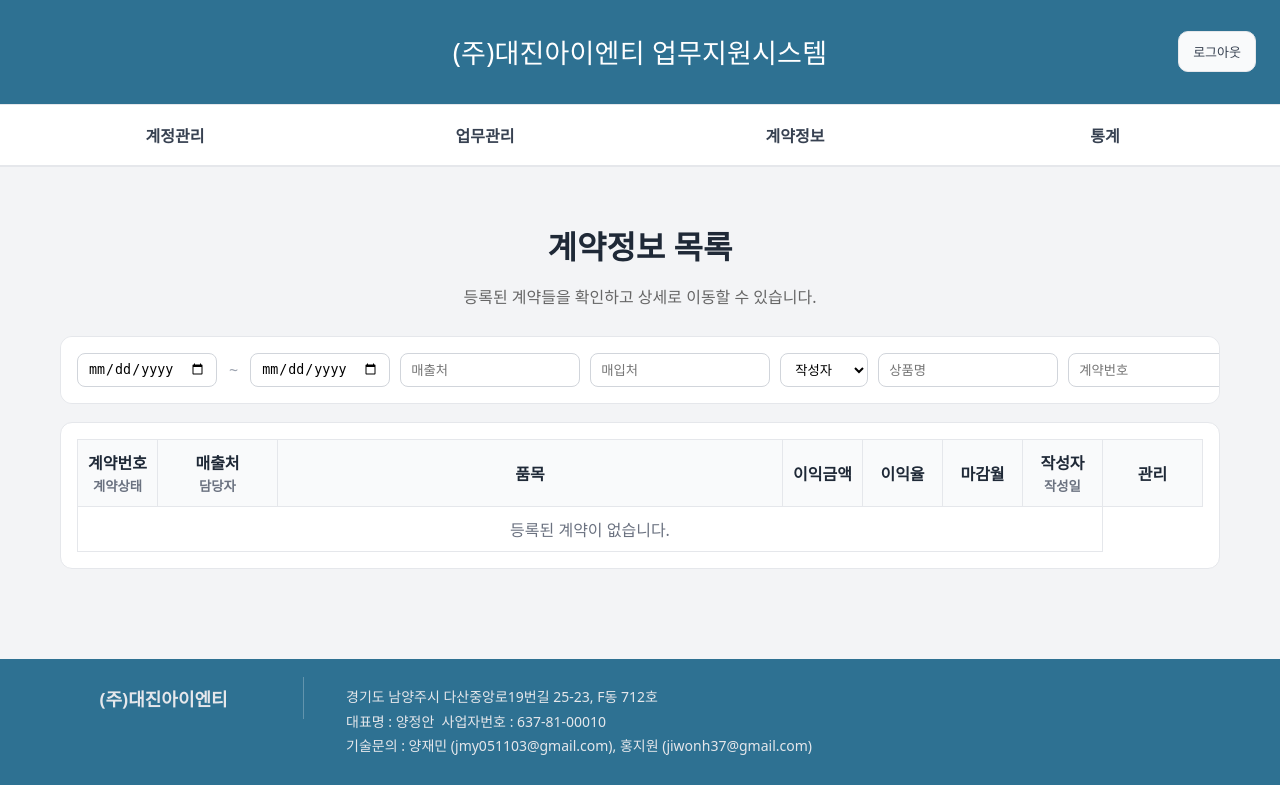
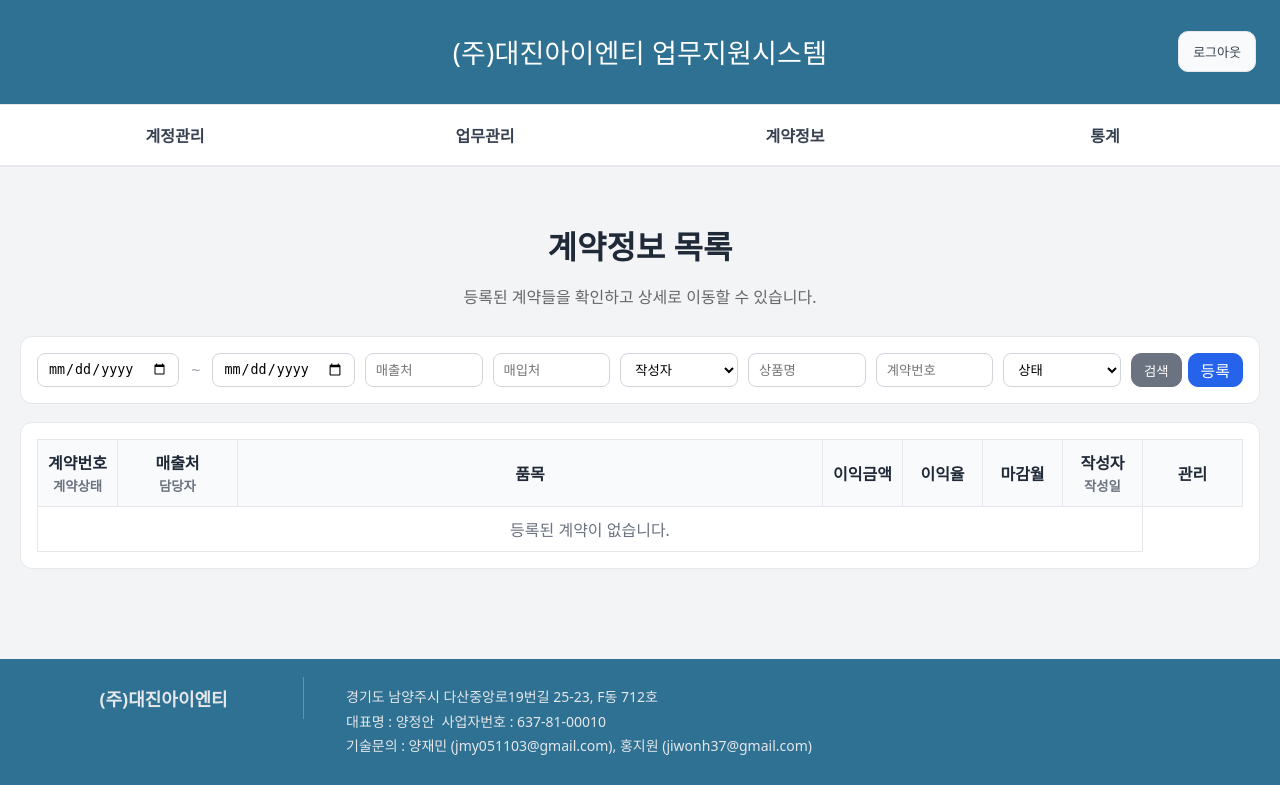
Before and after one commit to jmy051103/Expense_Management_System, a Django app: page /expenses/contracts/list/ in a window 1280 px wide. Shown: the part 41-826 px from the top of the page. Run offline with Django 5.2, Linux system fonts and the light colour scheme; the visitor is signed in with stand-in values (Sample User, id 1); data comes from the database, SQL or seed files in the repository; data that the repository does not hold is empty.

Commit message:
fixed layout of the page

```diff
--- a/static/css/contract_list.css
+++ b/static/css/contract_list.css
@@ -142,7 +142,6 @@ body {
 
 /* 컨테이너 */
 .page-wrap {
-  max-width: 1200px;
   margin: 0 auto;
   padding: 40px 20px;
   width: 100%;
@@ -163,23 +162,47 @@ body {
 .toolbar {
   display: flex;
   flex-wrap: wrap;
-  gap: 12px 16px;
+  gap: 10px 10px;
   align-items: end;
 }
 .toolbar .field {
   display: flex;
   flex-direction: column;
   gap: 6px;
-  min-width: 180px;
+  /* min-width: 180px; */
 }
 .inp, .sel {
-  width: 100%;
+  width: 80%;
   height: 34px;
   padding: 6px 10px;
   border: 1px solid #d1d5db;
   border-radius: 8px;
   background: #fff;
 }
+/* 툴바 오른쪽 버튼 영역: 줄어들지 않게 */
+.toolbar-actions{
+  margin-left:auto;
+  display:flex;
+  align-items:center;
+  gap:8px;
+
+  flex: 0 0 auto;          /* shrink 방지 */
+  min-width: max-content;  /* 내용 폭만큼 확보 */
+}
+
+/* 버튼은 가로(수평) 표시 고정 */
+.toolbar-actions .btn{
+  display: inline-flex;
+  align-items: center;
+  justify-content: center;
+
+  height:34px;
+  padding:0 12px;          /* 가로 패딩 */
+  white-space: nowrap;     /* 줄바꿈 금지 */
+  flex: 0 0 auto;          /* shrink 방지 */
+  text-decoration: none;   /* 밑줄 방지(링크 버튼 포함) */
+}
+
 .table-list tbody tr[data-href] { cursor: pointer; }
 .table-list tbody tr[data-href]:hover { background: #fafafa; }
 
@@ -362,6 +385,38 @@ body {
   height:34px;
 }
 
+/* 관리 칼럼: 버튼 세로 배치 */
+.table-list .actions{
+  display:flex;
+  flex-direction:column;   /* ⬅️ 세로 정렬 */
+  align-items:stretch;
+  gap:8px;
+}
+
+/* 버튼 크기/밑줄 제거(수정/삭제 공통) */
+.table-list .actions .btn{
+  display:flex;
+  align-items:center;
+  justify-content:center;
+  height:34px;
+  width:100%;      /* 칼럼 너비에 꽉 차게 */
+  min-width:0;
+  text-decoration:none;   /* 밑줄 제거 */
+}
+
+/* 폼 여백 제거(삭제 버튼) */
+.table-list .actions form{ margin:0; }
+
+/* 버튼형 링크 밑줄 제거 */
+.btn,
+.btn:link,
+.btn:visited,
+.btn:hover,
+.btn:active{
+  text-decoration:none;
+}
+
+
 /* ===== 품목 셀 안의 '거래내역' 미니 테이블 ===== */
 .items-cell{ padding:0 !important; }
 .mini-items{
--- a/templates/contract_list.html
+++ b/templates/contract_list.html
@@ -5,7 +5,7 @@
   <meta charset="utf-8" />
   <meta name="viewport" content="width=device-width,initial-scale=1" />
   <title>업무지원 시스템</title>
-  <link rel="stylesheet" href="{% static 'css/contract_list.css' %}?v=2025-09-04-00">
+  <link rel="stylesheet" href="{% static 'css/contract_list.css' %}?v=2025-09-08-03">
 </head>
 <body>
 
@@ -73,16 +73,16 @@
     <!-- 툴바(검색/필터) -->
     <form class="panel toolbar compact" method="get" action="">
       <!-- 작성일 범위 -->
-      <input class="inp w-140" type="date" name="date_from" value="{{ request.GET.date_from }}" placeholder="작성일">
+      <input class="inp w-100" type="date" name="date_from" value="{{ request.GET.date_from }}" placeholder="작성일">
       <span class="dash">~</span>
-      <input class="inp w-140" type="date" name="date_to" value="{{ request.GET.date_to }}" placeholder="작성일">
+      <input class="inp w-100" type="date" name="date_to" value="{{ request.GET.date_to }}" placeholder="작성일">
 
       <!-- 매출처 / 매입처 -->
-      <input class="inp w-180" type="text" name="q_customer" value="{{ request.GET.q_customer }}" placeholder="매출처">
-      <input class="inp w-180" type="text" name="q_vendor"   value="{{ request.GET.q_vendor }}"   placeholder="매입처">
+      <input class="inp w-100" type="text" name="q_customer" value="{{ request.GET.q_customer }}" placeholder="매출처">
+      <input class="inp w-100" type="text" name="q_vendor"   value="{{ request.GET.q_vendor }}"   placeholder="매입처">
 
       <!-- 작성자(영업담당자) / 상품명 / 계약번호 / 상태 -->
-      <select class="sel w-140" name="owner">
+      <select class="sel w-50" name="owner">
         <option value="">작성자</option>
         {% for u in sales_people %}
           <option value="{{ u.id }}" {% if request.GET.owner == u.id|stringformat:'s' %}selected{% endif %}>
@@ -91,10 +91,10 @@
         {% endfor %}
       </select>
 
-      <input class="inp w-180" type="text" name="q_item" value="{{ request.GET.q_item }}" placeholder="상품명">
-      <input class="inp w-160" type="text" name="contract_no" value="{{ request.GET.contract_no }}" placeholder="계약번호">
+      <input class="inp w-100" type="text" name="q_item" value="{{ request.GET.q_item }}" placeholder="상품명">
+      <input class="inp w-100" type="text" name="contract_no" value="{{ request.GET.contract_no }}" placeholder="계약번호">
 
-      <select class="sel w-120" name="status">
+      <select class="sel w-100" name="status">
         <option value="">상태</option>
         <option value="draft"     {% if request.GET.status == 'draft' %}selected{% endif %}>임시저장</option>
         <option value="submitted" {% if request.GET.status == 'submitted' %}selected{% endif %}>품의요청</option>
@@ -104,9 +104,9 @@
 
       <!-- 버튼들 -->
       <div class="toolbar-actions">
-        <button class="btn gray" type="submit">검색하기</button>
+        <button class="btn gray" type="submit">검색</button>
 
-        <a class="btn primary" href="{% url 'add_contract' %}">등록하기</a>
+        <a class="btn primary" href="{% url 'add_contract' %}">등록</a>
       </div>
     </form>
 
@@ -126,63 +126,7 @@
               <th style="width:100px">관리</th>
             </tr>
           </thead>
-          <!-- <tbody>
-            {% for c in contracts %}
-              <tr class="row-click" data-href="{% url 'contract_detail' c.id %}">
-                <td class="num-cell">{{ c.id }}</td>
 
-                <td class="multiline">
-                  <div class="cell-stack">
-                    <strong class="cell-title">{{ c.customer_company|default:c.title }}</strong>
-                    <small class="muted">{{ c.customer_email }}</small>
-                  </div>
-                </td>
-
-                <td class="hide-sm">
-                  {% if c.sales_owner %}
-                    {{ c.sales_owner.first_name|default:c.sales_owner.username }}
-                  {% else %}
-                    -
-                  {% endif %}
-                </td>
-
-                <td>
-                  {% with s=c.status %}
-                    <span class="status-pill status-{{ s }}">{{ c.get_status_display }}</span>
-                  {% endwith %}
-                </td>
-
-                <td class="hide-sm">{{ c.created_at|date:"Y.m.d H:i" }}</td>
-
-                <td>
-                  <div class="thumbs-mini">
-                    {% for img in c.images.all|slice:":3" %}
-                      <a href="{{ img.medium.url }}" class="preview" data-large="{{ img.medium.url }}">
-                        <img src="{{ img.thumb.url }}" alt="{{ img.filename }}" loading="lazy">
-                      </a>
-                    {% empty %}
-                      <span class="muted">-</span>
-                    {% endfor %}
-                  </div>
-                </td>
-
-                <td>
-                  <div class="actions">
-                    <a class="btn" href="{% url 'contract_edit' c.id %}" onclick="event.stopPropagation()">수정</a>
-                    <form method="post" action="{% url 'contract_delete' c.id %}"
-                          onsubmit="event.stopPropagation(); return confirm('정말 삭제하시겠습니까?');">
-                      {% csrf_token %}
-                      <button type="submit" class="btn danger">삭제</button>
-                    </form>
-                  </div>
-                </td>
-              </tr>
-            {% empty %}
-              <tr>
-                <td colspan="7" class="empty">등록된 계약이 없습니다.</td>
-              </tr>
-            {% endfor %}
-          </tbody> -->
 
           <tbody>
             {% for c in contracts %}
@@ -209,22 +153,23 @@
                       </div>
                     </td>
 
-                    <!-- 품목 1행 -->
                     <td class="items-cell">
                       <table class="mini-items">
                         <thead>
                           <tr>
                             <th class="w-item">품목</th>
                             <th class="w-qty">수량</th>
+                            <th class="w-spec">규격</th>
                             <th class="w-num hide-sm">매출단가</th>
                             <th class="w-num">매출금액</th>
                             <th class="w-num hide-sm">매입단가</th>
                             <th class="w-num">매입금액</th>
                             <th class="w-vendor">매입처</th>
+                            <th class="w-vat">과세</th>
                           </tr>
                         </thead>
                         <tbody>
-                          {% for it in c.items.all %}
+                          {% for it in items %}
                             <tr>
                               <td class="txt">{{ it.name }}</td>
                               <td class="num">{{ it.qty|default:0 }}</td>
@@ -243,14 +188,24 @@
                               <td class="num buy">
                                 <span data-krw="{{ it.buy_total|default:0 }}">{{ it.buy_total|default:0 }}</span>
                               </td>
+
                               <td class="txt vendor">{{ it.vendor }}</td>
+                              <td class="w-vat">
+                                {% if it.vat_mode == 'separate' %}VAT별도
+                                {% elif it.vat_mode == 'included' %}VAT포함
+                                {% elif it.vat_mode == 'exempt' %}면세
+                                {% else %}-{% endif %}
+                              </td>
                             </tr>
                           {% empty %}
-                            <tr><td class="empty-row" colspan="7">품목 없음</td></tr>
+                            <tr><td class="empty-row" colspan="9">품목 없음</td></tr>
                           {% endfor %}
                         </tbody>
                       </table>
                     </td>
+
+
+
 
                     <!-- 오른쪽 고정 컬럼들 -->
                     <td class="right strong" rowspan="{{ rows }}">
@@ -278,7 +233,7 @@
                     </td>
                   </tr>
 
-                  <!-- 추가 품목 라인들 -->
+
                   {% if items and items|length > 1 %}
                     {% for it in items|slice:"1:" %}
                       <tr class="row-sub" data-href="{% url 'contract_detail' c.id %}">
```
Also changed, not shown: media/contracts/medium/2025/09/08/contracts/medium/2025/09/08/Screenshot_2025-09-08_at_8.27.12PM_1200.jpg (added), media/contracts/orig/2025/09/08/Screenshot_2025-09-08_at_8.27.12PM.png (added), media/contracts/thumb/2025/09/08/contracts/thumb/2025/09/08/Screenshot_2025-09-08_at_8.27.12PM_240.jpg (added).
